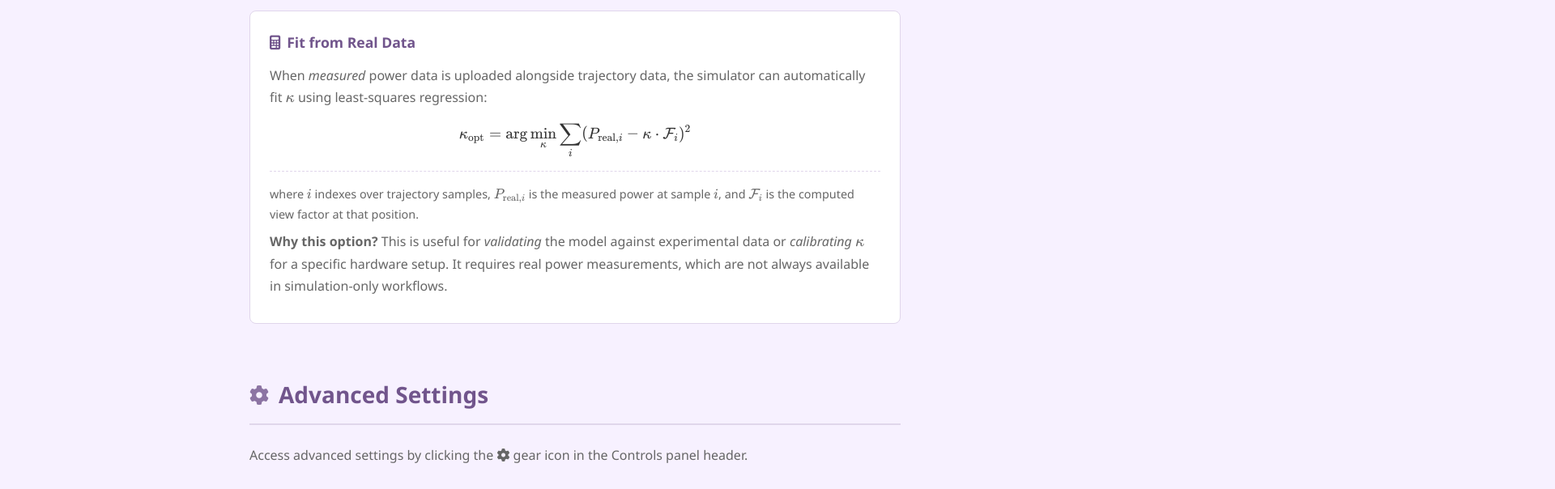
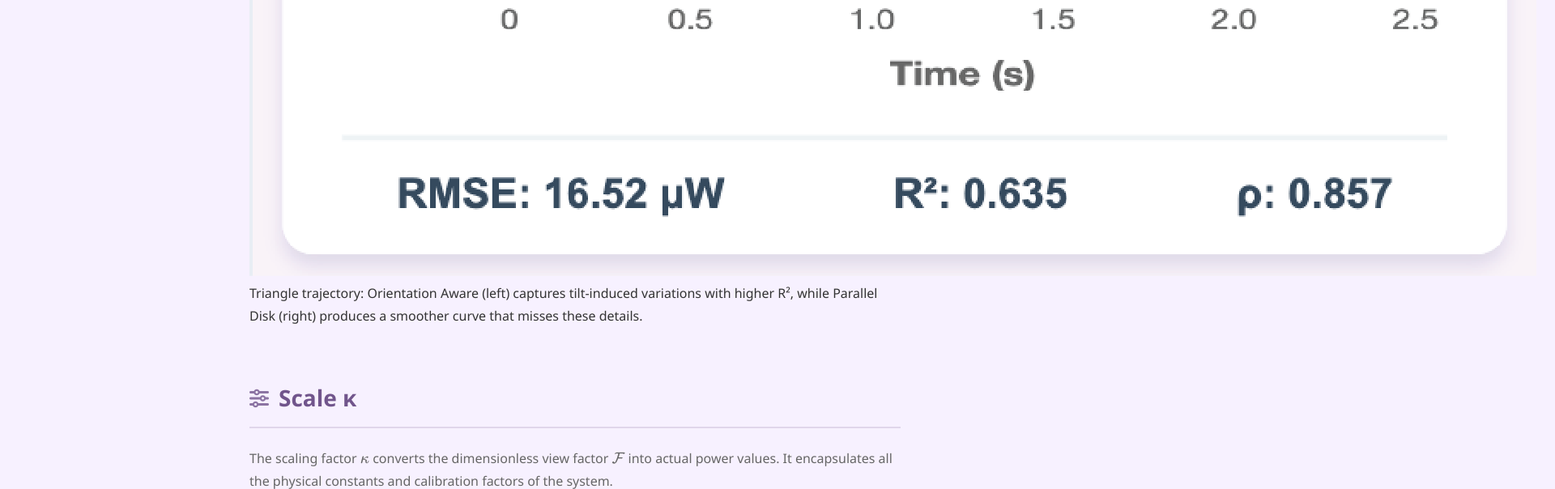
Before and after one commit to solar-track/solar-track.github.io, a website: page public/help.html in a window 1280 px wide. Shown: the part 5556-6160 px from the top of the page at 81% size, 1920 px wide, since content can reach past the window. Drawn offline with nearby package versions, Linux system fonts and the light colour scheme.

Commit message:
Add power curve comparison figure to View Factor section

```diff
--- a/public/help.html
+++ b/public/help.html
@@ -469,6 +469,11 @@
                             see <a href="#advanced">Advanced Settings</a>.
                         </p>
                     </div>
+
+                    <figure class="model-figure">
+                        <img src="/assets/orientation_vs_parallel_smple.png" alt="Power curve comparison between Orientation Aware and Parallel Disk models">
+                        <figcaption>Triangle trajectory: Orientation Aware (left) captures tilt-induced variations with higher R², while Parallel Disk (right) produces a smoother curve that misses these details.</figcaption>
+                    </figure>
                 </section>
 
                 <!-- Scale κ (Kappa Parameter) -->
```
Also changed, not shown: public/assets/orientation_vs_parallel_smple.png (added).
